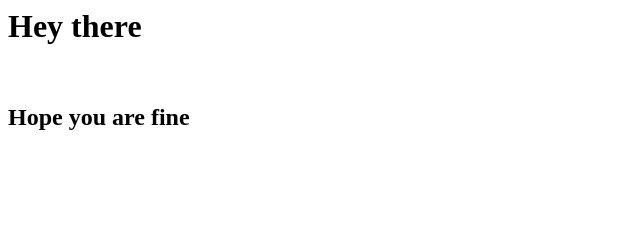
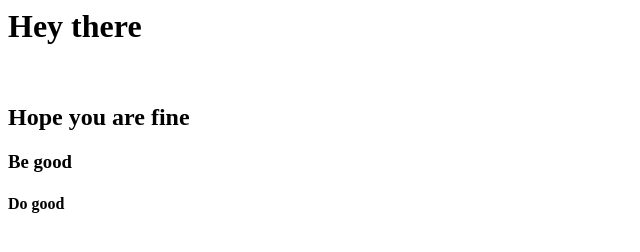
Before and after one commit to usamaayath53/gitbrototype, a plain HTML site: page index.html in a window 1280 px wide. Shown: the whole page, without its empty margins (0-640 px from the left). Drawn offline with Linux system fonts and the light colour scheme.

Commit message:
index file modified

```diff
--- a/index.html
+++ b/index.html
@@ -4,5 +4,7 @@
 <body>
 <h1>Hey there</h1><br>
 <h2>Hope you are fine</h2>
+<h3>Be good</h3>
+<h4>Do good</h4>
 </body>
 </html>
```
